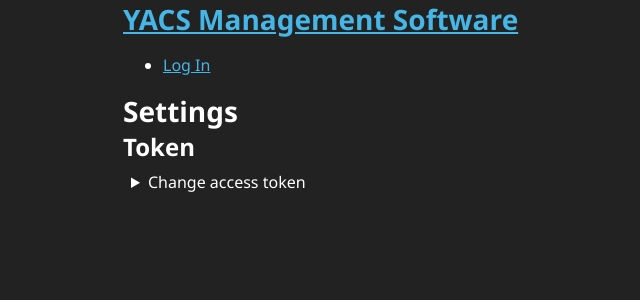
After one commit to xypine/yacs_manager, a Flask app: template templates/settings.html in a window 1280 px wide. The commit adds this page. Shown: the top 300 px of the page, without its empty margins (197-837 px from the left). Run offline with Flask 2, Linux system fonts and the light colour scheme; the template is opened without the code that fills it, so the values that code supplies are empty; parts of the project's set-up code (start-up, migrations or seed data) failed here and were passed over.

Commit message:
allow changing the token in the ui and warn against using the default one

```diff
--- a/server.py
+++ b/server.py
@@ -12,17 +12,21 @@ import yacs
 import system
 
 app = Flask(__name__)
-app.secret_key = config.allowed_token
+app.secret_key = config.get_allowed_token()
 CORS(app)
 
 def validateToken(token):
-    return token == config.allowed_token
+    return token == config.get_allowed_token()
 
 def processToken():
     token = request.cookies.get('sToken')
     g.tokenValid = validateToken(token)
     if g.tokenValid:
         g.token = token
+        if len(token) < 20:
+            flash(f"Current token length ({len(token)}) is below recommended length ({20})", "warn")
+        if token == "UNSECUREDEFAULTTOKEN2179":
+            flash(f"YOU ARE USING THE DEFAULT TOKEN, PLEASE CHANGE IT IN THE SETTINGS", "warn")
 
 @app.route("/")
 def helloWorld():
@@ -35,6 +39,13 @@ def components():
     if g.tokenValid:
         components = yacs.getComponents()
         return render_template("components.html", components=components, toml=toml)
+    return make_response(redirect("/auth/login"))
+
+@app.route("/settings")
+def settings():
+    processToken()
+    if g.tokenValid:
+        return render_template("settings.html")
     return make_response(redirect("/auth/login"))
 
 @app.route("/components/add", methods=['POST'])
@@ -136,8 +147,6 @@ def auth_login_post():
     token = request.form['token']
     if validateToken(token):
         flash("You are now logged in.", "success")
-        if len(token) < 20:
-            flash(f"Current token length ({len(token)}) is below recommended length ({20})", "warn")
         resp = make_response(redirect("/"))
         resp.set_cookie('sToken', token, httponly = True)
         return resp
@@ -153,6 +162,19 @@ def auth_logout():
     resp.delete_cookie("sToken")
     return resp
 
+@app.route("/auth/changepswd", methods=['POST'])
+def auth_change_password():
+    processToken()
+    if g.tokenValid:
+        token_new = request.form['token_new']
+        config.setToken(token_new)
+        app.secret_key = config.get_allowed_token()
+        flash(f"Token Changed.", "success")
+        resp = make_response(redirect("/"))
+        resp.set_cookie('sToken', token_new, httponly = True)
+        return resp
+    return make_response(redirect("/auth/login"))
+
 @app.route("/time")
 def givetime():
     return {'time':datetime.utcnow()}
--- a/templates/base.html
+++ b/templates/base.html
@@ -9,6 +9,7 @@
       {% if g.token %}
         <!-- <li><span>{{ g.token }}</span> -->
         <li><a href="{{ url_for('components') }}">Manage Components</a>
+        <li><a href="{{ url_for('settings') }}">Settings</a>
         <li><a href="{{ url_for('auth_logout') }}">Log Out</a>
       {% else %}
         <li><a href="{{ url_for('auth_login') }}">Log In</a>
--- /dev/null
+++ b/templates/settings.html
@@ -0,0 +1,30 @@
+{% extends 'base.html' %}
+
+{% block header %}
+  <h1>{% block title %}Settings{% endblock %}</h1>
+{% endblock %}
+
+{% block content %}
+  <h2>Token</h2>
+  <details>
+        <summary>Change access token</summary>
+        <form method="post" action="/auth/changepswd" class="fill-w">
+            <div class="flex-input">
+                <label for="token_new">New Token:</label>
+                <input name="token_new" id="token_new" required>
+            </div>
+            <br />
+            <div class="flex-input">
+                <input type="submit" value="Change access token">
+            </div>
+        </form>
+    </details>
+{% endblock %}
+
+{% block style %}
+  <style>
+    form {
+      display: inline-block;
+    }
+  </style>
+{% endblock %}
```
Also changed, not shown: config.py (+30 -0 lines).
